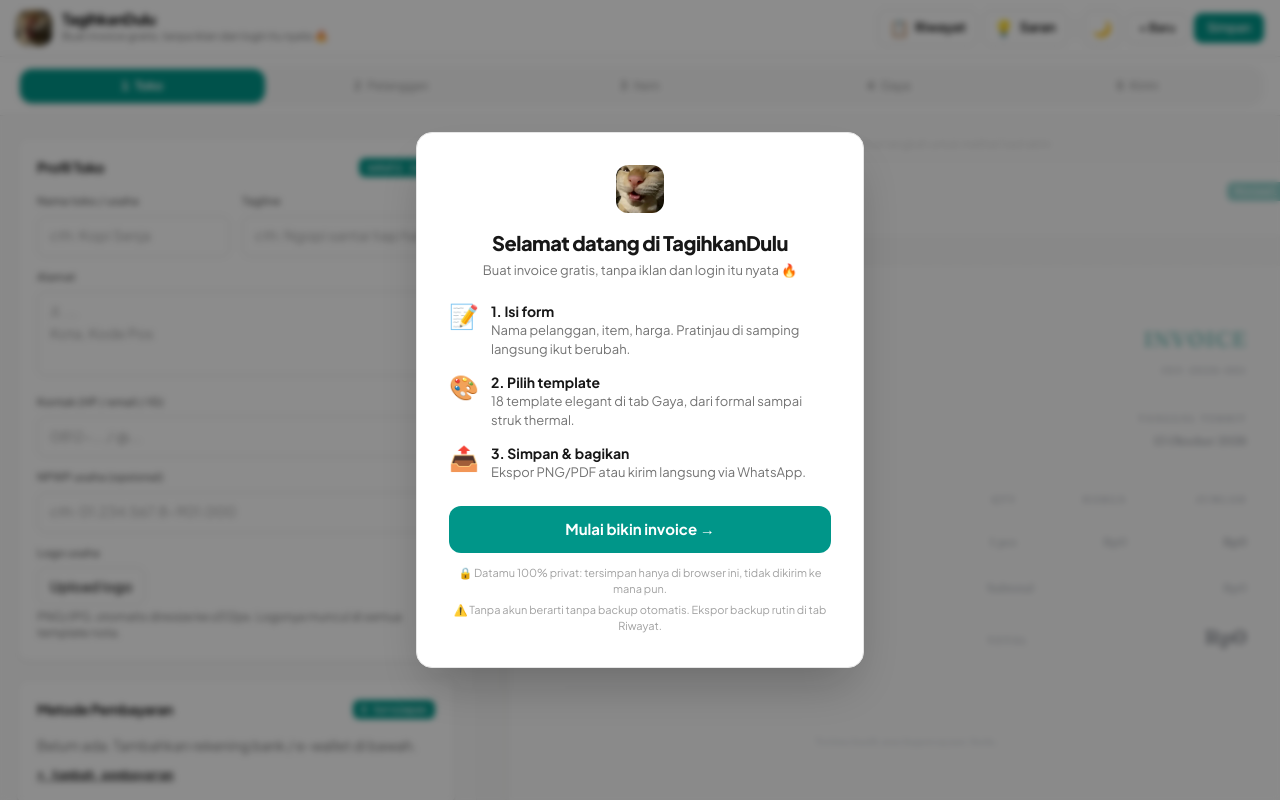
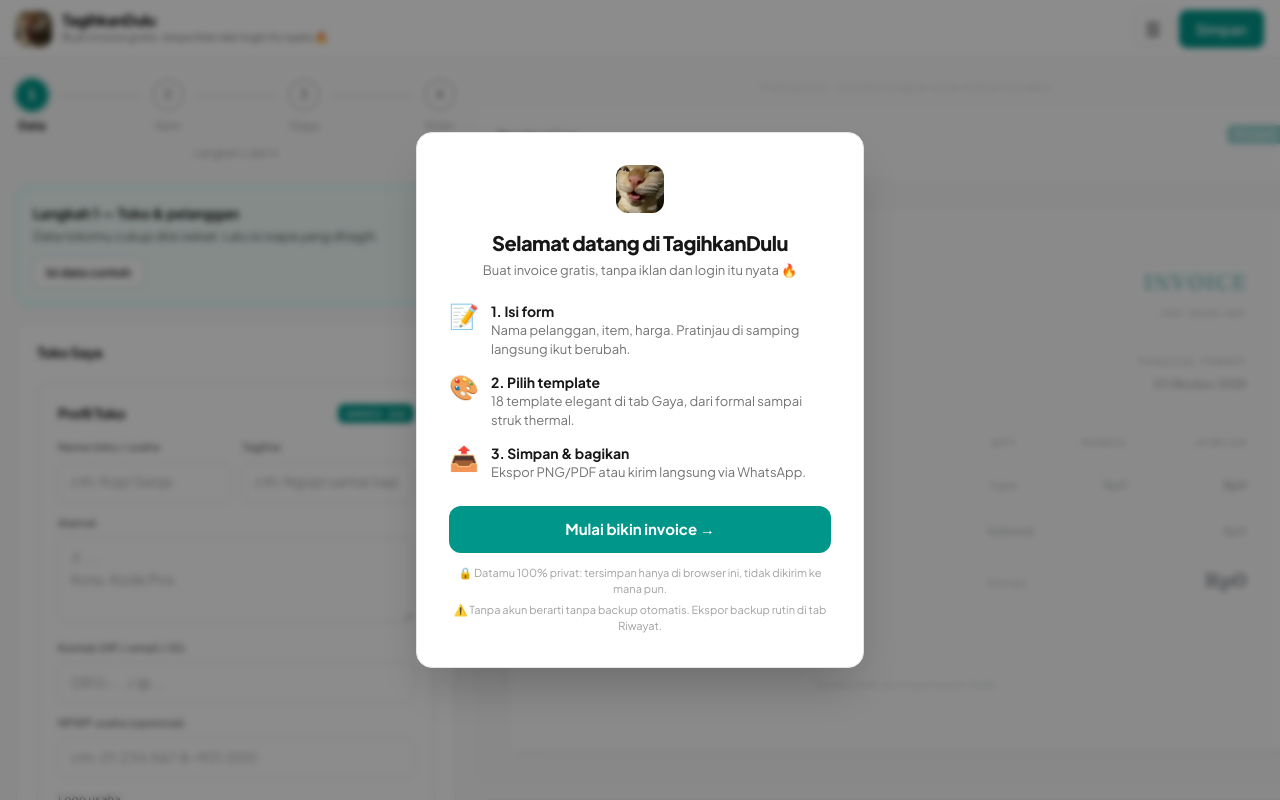
Before and after one commit to junanda24/notakandulu, a React (Vite) app: page / in a window 1280 px wide. Shown: the top 800 px of the page. Built offline with nearby package versions, Linux system fonts and the light colour scheme.

Commit message:
Burger drawer + stepper kanonis 4-step (Toko&Pelanggan gabung)

```diff
--- a/src/App.jsx
+++ b/src/App.jsx
@@ -1,5 +1,5 @@
 import { useEffect, useMemo, useState } from "react";
-import Wizard, { NavStepper } from "./components/wizard/Wizard.jsx";
+import Wizard from "./components/wizard/Wizard.jsx";
 import { getSteps, STEP_IDS } from "./components/wizard/shared.jsx";
 import HistoryPanel from "./components/HistoryPanel.jsx";
 import Preview, { InvoiceSheet, MobilePreviewModal } from "./components/Preview.jsx";
@@ -14,6 +14,22 @@ import {
 import SaranPanel from "./components/SaranPanel.jsx";
 import WelcomeModal from "./components/WelcomeModal.jsx";
 import Splash from "./components/Splash.jsx";
+
+function DrawerItem({ icon, label, active, onClick }) {
+  return (
+    <button
+      onClick={onClick}
+      className={`flex w-full items-center gap-3 rounded-xl px-3 py-3 text-sm transition ${
+        active
+          ? "bg-teal-50 dark:bg-teal-950 font-bold text-teal-700 dark:text-teal-300"
+          : "font-medium text-neutral-700 dark:text-neutral-200 hover:bg-neutral-100 dark:hover:bg-neutral-800"
+      }`}
+    >
+      <span className="text-lg leading-none">{icon}</span>
+      {label}
+    </button>
+  );
+}
 
 export default function App() {
   const [tab, setTab] = useState("buat");
@@ -32,17 +48,35 @@ export default function App() {
   const [settings, setSettingsState] = useState(getSettings);
   const [history, setHistory] = useState(getHistory);
   const [toast, setToast] = useState("");
-  const goTab = (id) => { setTab(id); setMobileView("form"); };
+  const [drawer, setDrawer] = useState(false); // side menu (burger)
+  const goTab = (id) => { setTab(id); setMobileView("form"); setDrawer(false); };
+
+  const toggleDark = () => {
+    const next = !dark;
+    setDark(next);
+    document.documentElement.classList.toggle("dark", next);
+    try { localStorage.setItem("notakandulu:theme", next ? "dark" : "light"); } catch {}
+  };
+
+  // Kunci scroll + Escape saat drawer terbuka
+  useEffect(() => {
+    if (!drawer) return;
+    const prev = document.body.style.overflow;
+    document.body.style.overflow = "hidden";
+    const onKey = (e) => { if (e.key === "Escape") setDrawer(false); };
+    window.addEventListener("keydown", onKey);
+    return () => {
+      document.body.style.overflow = prev;
+      window.removeEventListener("keydown", onKey);
+    };
+  }, [drawer]);
   // Posisi wizard (disimpan biar refresh tidak mengulang dari awal)
   const [wstep, setWstep] = useState(() => {
     try {
       const s = localStorage.getItem("notakandulu:wstep");
       if (s && STEP_IDS.includes(s)) return s;
     } catch {}
-    try {
-      const p = getProfile();
-      return p?.shopName?.trim() ? "pelanggan" : "toko";
-    } catch { return "pelanggan"; }
+    return "data";
   });
   const persistWstep = (id) => {
     setWstep(id);
@@ -97,8 +131,7 @@ export default function App() {
 
   const handleNew = () => {
     setInv(blankInvoice({ number: expandNumber(settings.numberPattern, peekCounter(), todayIso()), date: todayIso(), currency: settings.currency }));
-    // Mulai dari Toko kalau profil kosong, kalau tidak langsung ke Pelanggan (Toko tetap bisa diklik)
-    persistWstep(profile?.shopName?.trim() ? "pelanggan" : "toko");
+    persistWstep("data");
     setTab("buat");
     setMobileView("form");
     showToast("Nota baru ✓");
@@ -157,8 +190,8 @@ export default function App() {
     // eslint-disable-next-line react-hooks/exhaustive-deps
   }, [tab, inv, profile, settings, history, wstep]);
 
-  // Info langkah wizard untuk badge tab "Buat Nota" + redup pratinjau di langkah awal
-  const wizSteps = getSteps(profile);
+  // Info langkah wizard untuk redup pratinjau di langkah awal
+  const wizSteps = getSteps();
   const wizIdx = Math.max(0, wizSteps.findIndex((s) => s.id === wstep));
   const dimPreview = tab === "buat" && wizIdx < wizSteps.length - 2;
 
@@ -177,52 +210,17 @@ export default function App() {
               <p className="text-[11px] text-neutral-500 dark:text-neutral-400 mt-0.5 truncate">Buat invoice gratis, tanpa iklan dan login itu nyata 🔥</p>
             </div>
           </div>
-          <div className="flex items-center gap-1.5 shrink-0">
-            {/* Riwayat & Saran pindah ke header — nav fokus 100% ke stepper */}
+          <div className="flex items-center gap-2 shrink-0">
             <button
-              onClick={() => goTab("riwayat")}
-              title="Riwayat nota"
-              className={`brutal-btn h-9 rounded-lg px-2.5 text-base flex items-center gap-1.5 ${tab === "riwayat" ? "bg-teal-600! border-teal-600! text-white" : ""}`}
+              onClick={() => setDrawer(true)}
+              title="Menu"
+              className="brutal-btn h-9 w-9 rounded-lg text-lg leading-none"
             >
-              📋<span className="hidden md:inline text-[13px] font-bold">Riwayat</span>
+              ☰
             </button>
-            <button
-              onClick={() => goTab("saran")}
-              title="Kritik & saran"
-              className={`brutal-btn h-9 rounded-lg px-2.5 text-base flex items-center gap-1.5 ${tab === "saran" ? "bg-teal-600! border-teal-600! text-white" : ""}`}
-            >
-              💡<span className="hidden md:inline text-[13px] font-bold">Saran</span>
-            </button>
-            <span className="w-px h-6 bg-line mx-0.5" />
-            <button
-              onClick={() => {
-                const next = !dark;
-                setDark(next);
-                document.documentElement.classList.toggle("dark", next);
-                try { localStorage.setItem("notakandulu:theme", next ? "dark" : "light"); } catch {}
-              }}
-              title={dark ? "Mode terang" : "Mode gelap"}
-              className="brutal-btn h-9 w-9 rounded-lg text-base"
-            >
-              {dark ? "☀️" : "🌙"}
-            </button>
-            <Btn onClick={handleNew} title="Buat nota baru" className="py-1.5! px-3! text-xs!">
-              <span className="md:hidden text-sm font-extrabold">+</span>
-              <span className="hidden md:inline">+ Baru</span>
-            </Btn>
-            <Btn onClick={handleSave} primary className="py-1.5! px-3! text-xs!">Simpan</Btn>
+            <Btn onClick={handleSave} primary className="py-2! px-4! text-sm!">Simpan</Btn>
           </div>
         </div>
-        {/* Nav: 100% stepper — fokus penuh ke alur pembuatan */}
-        <nav className="border-t border-line">
-          <div className="mx-auto max-w-7xl px-4 py-2">
-            <NavStepper
-              steps={wizSteps}
-              idx={wizIdx}
-              onJump={(id) => { goTab("buat"); persistWstep(id); }}
-            />
-          </div>
-        </nav>
       </header>
 
       <main className="mx-auto max-w-7xl px-4 py-5">
@@ -234,7 +232,7 @@ export default function App() {
             {formPanel}
           </div>
           <div className={mobileView === "preview" ? "block" : "hidden lg:block"}>
-            <div className={`lg:sticky lg:top-[132px] transition-opacity duration-300 ${dimPreview ? "lg:opacity-40" : ""}`}>
+            <div className={`lg:sticky lg:top-[76px] transition-opacity duration-300 ${dimPreview ? "lg:opacity-40" : ""}`}>
               {dimPreview && (
                 <p className="hidden lg:block text-center text-[11px] text-neutral-400 mb-2">
                   Pratinjau live — lanjutkan langkah untuk melihat hasil akhir
@@ -293,6 +291,37 @@ export default function App() {
     {previewOpen && (
       <MobilePreviewModal inv={inv} profile={profile} settings={settings} onClose={() => setPreviewOpen(false)} />
     )}
+
+    {/* Side drawer (burger menu) */}
+    {drawer && (
+      <>
+        <div className="drawer-backdrop fixed inset-0 z-40 bg-black/40" onClick={() => setDrawer(false)} />
+        <aside className="drawer-panel fixed inset-y-0 right-0 z-50 w-72 max-w-[85vw] bg-white dark:bg-neutral-900 shadow-2xl flex flex-col">
+          <div className="flex items-center justify-between px-4 py-3.5 border-b border-line">
+            <p className="font-extrabold text-[15px] tracking-tight">Menu</p>
+            <button
+              onClick={() => setDrawer(false)}
+              title="Tutup"
+              className="brutal-btn h-9 w-9 rounded-lg text-base leading-none"
+            >
+              ✕
+            </button>
+          </div>
+          <nav className="p-2.5 space-y-1">
+            <DrawerItem icon="📋" label="Riwayat nota" active={tab === "riwayat"} onClick={() => goTab("riwayat")} />
+            <DrawerItem icon="💡" label="Kritik & saran" active={tab === "saran"} onClick={() => goTab("saran")} />
+            <DrawerItem icon="＋" label="Buat nota baru" onClick={() => { handleNew(); setDrawer(false); }} />
+          </nav>
+          <div className="mt-auto p-2.5 border-t border-line">
+            <DrawerItem
+              icon={dark ? "☀️" : "🌙"}
+              label={dark ? "Mode terang" : "Mode gelap"}
+              onClick={toggleDark}
+            />
+          </div>
+        </aside>
+      </>
+    )}
     </>
   );
 }
--- /dev/null
+++ b/src/components/wizard/StepData.jsx
@@ -0,0 +1,54 @@
+// Wizard step 1 (gabungan): data toko + data pelanggan, dipisah section.
+import { useState } from "react";
+import ShopPanel from "../ShopPanel.jsx";
+import StepPelanggan from "./StepPelanggan.jsx";
+import { Btn } from "../ui.jsx";
+import { sampleInvoice } from "./shared.jsx";
+
+function Section({ title, subtitle, defaultOpen, children }) {
+  const [open, setOpen] = useState(defaultOpen);
+  return (
+    <section className="brutal">
+      <button
+        onClick={() => setOpen(!open)}
+        className="w-full flex items-center justify-between gap-2 p-4 sm:p-5 text-left"
+      >
+        <span>
+          <span className="block text-sm font-bold tracking-tight">{title}</span>
+          {subtitle && !open && (
+            <span className="block text-[11px] text-neutral-500 mt-0.5 truncate">{subtitle}</span>
+          )}
+        </span>
+        <span className={`text-neutral-400 text-[11px] transition-transform shrink-0 ${open ? "rotate-180" : ""}`}>▼</span>
+      </button>
+      {open && <div className="px-4 sm:px-5 pb-4 sm:pb-5">{children}</div>}
+    </section>
+  );
+}
+
+export default function StepData({ inv, setInv, profile, persistProfile }) {
+  const shopFilled = !!profile?.shopName?.trim();
+  return (
+    <div className="space-y-4">
+      <div className="rounded-xl border border-teal-200 bg-teal-50 dark:border-teal-900 dark:bg-teal-950/40 p-4">
+        <p className="text-sm font-bold">Langkah 1 — Toko & pelanggan</p>
+        <p className="text-[13px] text-neutral-600 dark:text-neutral-400 mt-1">
+          Data tokomu cukup diisi sekali. Lalu isi siapa yang ditagih.
+        </p>
+        <Btn onClick={() => setInv((p) => ({ ...p, ...sampleInvoice() }))} className="mt-3 py-1.5! px-3! text-xs!">
+          Isi data contoh
+        </Btn>
+      </div>
+
+      <Section
+        title="Toko Saya"
+        subtitle={shopFilled ? profile.shopName : "Belum diisi"}
+        defaultOpen={!shopFilled}
+      >
+        <ShopPanel profile={profile} setProfile={persistProfile} />
+      </Section>
+
+      <StepPelanggan inv={inv} setInv={setInv} />
+    </div>
+  );
+}
--- a/src/components/wizard/Wizard.jsx
+++ b/src/components/wizard/Wizard.jsx
@@ -1,42 +1,64 @@
 // Wizard pembuatan nota: stepper 4-5 langkah, progress bisa diklik, data tidak hilang saat mundur.
 import { useRef } from "react";
-import ShopPanel from "../ShopPanel.jsx";
 import CustomizePanel from "../CustomizePanel.jsx";
-import StepPelanggan from "./StepPelanggan.jsx";
+import StepData from "./StepData.jsx";
 import StepItem from "./StepItem.jsx";
 import StepKirim from "./StepKirim.jsx";
 import { getSteps } from "./shared.jsx";
 import { Btn } from "../ui.jsx";
 
-// Stepper untuk nav header: segmented bar full-width, tiap step segmen tombol yang gampang di-tap.
-export function NavStepper({ steps, idx, onJump }) {
-  const SHORT = { toko: "Toko", pelanggan: "Pelanggan", item: "Item", gaya: "Gaya", kirim: "Kirim" };
+// Stepper kanonis: lingkaran indikator + garis konektor + label (anatomi baku Material/Flowbite).
+// Ditaruh di konten (bukan nav) biar dapat ruang vertikal yang layak.
+export function Stepper({ steps, idx, onJump }) {
   return (
-    <ol className="flex gap-1 rounded-2xl bg-neutral-100/70 dark:bg-neutral-900 p-1">
+    <div className="mb-6">
+      <ol className="flex items-start">
         {steps.map((s, i) => {
           const done = i < idx;
           const active = i === idx;
+          const last = i === steps.length - 1;
           return (
-          <li key={s.id} className="flex-1 min-w-0">
+            <li key={s.id} className={`flex items-start ${last ? "" : "flex-1"}`}>
               <button
                 onClick={() => onJump(s.id)}
                 aria-current={active ? "step" : undefined}
                 title={s.title}
-              className={`flex w-full items-center justify-center gap-1.5 rounded-xl px-2 py-2 text-[12px] transition ${
+                className="flex flex-col items-center gap-1.5 shrink-0"
+              >
+                <span
+                  className={`flex h-8 w-8 items-center justify-center rounded-full text-[13px] font-extrabold tabular-nums transition ${
                     active
-                  ? "bg-teal-600 text-white font-bold shadow"
+                      ? "bg-teal-600 text-white ring-4 ring-teal-600/20"
                       : done
-                    ? "text-teal-700 dark:text-teal-300 font-semibold hover:bg-teal-100/60 dark:hover:bg-teal-950"
-                    : "text-neutral-400 dark:text-neutral-500 font-medium hover:text-neutral-600 dark:hover:text-neutral-300"
+                        ? "bg-teal-600 text-white"
+                        : "border-2 border-neutral-300 dark:border-neutral-700 text-neutral-400 dark:text-neutral-500"
                   }`}
                 >
-              <span className="tabular-nums font-extrabold shrink-0">{done ? "✓" : i + 1}</span>
-              <span className="truncate hidden min-[420px]:inline">{SHORT[s.id] || s.title}</span>
+                  {done ? "✓" : i + 1}
+                </span>
+                <span
+                  className={`text-[11px] sm:text-[12px] whitespace-nowrap ${
+                    active
+                      ? "font-bold text-neutral-900 dark:text-neutral-100"
+                      : done
+                        ? "font-semibold text-neutral-600 dark:text-neutral-300"
+                        : "text-neutral-400 dark:text-neutral-500"
+                  }`}
+                >
+                  {s.short}
+                </span>
               </button>
+              {!last && (
+                <span className={`mt-4 h-0.5 flex-1 mx-1.5 sm:mx-2.5 rounded-full ${done ? "bg-teal-500" : "bg-neutral-200 dark:bg-neutral-800"}`} />
+              )}
             </li>
           );
         })}
       </ol>
+      <p className="text-center text-[11px] text-neutral-400 dark:text-neutral-500 mt-2.5 tabular-nums">
+        Langkah {idx + 1} dari {steps.length}
+      </p>
+    </div>
   );
 }
 
@@ -73,8 +95,9 @@ export default function Wizard({
 
   return (
     <div ref={topRef} className="scroll-mt-32" onKeyDown={onKeyDown}>
-      {cur.id === "toko" && <ShopPanel profile={profile} setProfile={persistProfile} />}
-      {cur.id === "pelanggan" && <StepPelanggan inv={inv} setInv={setInv} />}
+      <Stepper steps={steps} idx={idx} onJump={go} />
+
+      {cur.id === "data" && <StepData inv={inv} setInv={setInv} profile={profile} persistProfile={persistProfile} />}
       {cur.id === "item" && <StepItem inv={inv} setInv={setInv} />}
       {cur.id === "gaya" && <CustomizePanel settings={settings} setSettings={persistSettings} />}
       {cur.id === "kirim" && (
--- a/src/components/wizard/shared.jsx
+++ b/src/components/wizard/shared.jsx
@@ -6,18 +6,23 @@ import { uid } from "../../lib/format.js";
 export const UNITS = ["pcs", "box", "pak", "lusin", "kodi", "kg", "gram", "liter", "meter", "m2", "jam", "hari", "minggu", "sesi", "kali", "orang", "porsi", "lot", "paket", "set", "unit"];
 export const TERMS = ["Net 7", "Net 14", "Net 30", "Dibayar saat terima"];
 
-export const STEP_IDS = ["toko", "pelanggan", "item", "gaya", "kirim"];
+export const STEP_IDS = ["data", "item", "gaya", "kirim"];
 const STEP_TITLES = {
-  toko: "Data Toko",
-  pelanggan: "Pelanggan",
+  data: "Data Toko & Pelanggan",
   item: "Item & Hitungan",
   gaya: "Gaya Nota",
   kirim: "Bayar & Kirim",
 };
+const STEP_SHORT = {
+  data: "Data",
+  item: "Item",
+  gaya: "Gaya",
+  kirim: "Kirim",
+};
 
-// Toko selalu jadi langkah pertama — user baru wajib lewat sini, user lama bisa klik untuk ubah.
-export function getSteps(profile) {
-  return STEP_IDS.map((id) => ({ id, title: STEP_TITLES[id] }));
+// Toko & Pelanggan digabung dalam satu step "Data" (dipisah section) — 4 step lebih lega.
+export function getSteps() {
+  return STEP_IDS.map((id) => ({ id, title: STEP_TITLES[id], short: STEP_SHORT[id] }));
 }
 
 export function sampleInvoice() {
--- a/test-wizard.jsx
+++ b/test-wizard.jsx
@@ -1,7 +1,7 @@
-// SSR smoke test untuk wizard: semua step render tanpa crash, step kondisional benar.
+// SSR smoke test untuk wizard: semua step render tanpa crash, stepper kanonis benar.
 import React from "react";
 import { renderToString } from "react-dom/server";
-import Wizard, { NavStepper } from "./src/components/wizard/Wizard.jsx";
+import Wizard, { Stepper } from "./src/components/wizard/Wizard.jsx";
 import { getSteps } from "./src/components/wizard/shared.jsx";
 import { blankInvoice } from "./src/lib/calc.js";
 
@@ -14,21 +14,27 @@ const settings = { template: "saas", font: "jakarta", accent: "#0d9488", showSig
 let pass = 0, fail = 0;
 const check = (name, cond) => { cond ? pass++ : (fail++, console.log("FAIL:", name)); };
 
-// 1. getSteps: selalu 5 step, diawali toko
-check("getSteps -> 5 steps mulai dari toko", getSteps(profileEmpty).length === 5 && getSteps(profileEmpty)[0].id === "toko");
-check("getSteps profil isi -> tetap 5 steps", getSteps(profileFull).length === 5 && getSteps(profileFull)[0].id === "toko");
+// 1. getSteps: 4 step — data, item, gaya, kirim
+{
+  const steps = getSteps();
+  check("getSteps -> 4 steps", steps.length === 4);
+  check("urutan step benar", steps.map((s) => s.id).join(",") === "data,item,gaya,kirim");
+  check("step punya short label", steps.every((s) => s.short && s.title));
+}
 
-// 2. NavStepper: semua step ter-render + bisa diklik (ada 5 tombol)
+// 2. Stepper kanonis: <ol>, 4 tombol, indikator + konektor + aria-current
 try {
-  const steps = getSteps(profileFull);
-  const html = renderToString(<NavStepper steps={steps} idx={2} onJump={noop} />);
+  const steps = getSteps();
+  const html = renderToString(<Stepper steps={steps} idx={1} onJump={noop} />);
   const btnCount = (html.match(/<button/g) || []).length;
-  check("NavStepper 5 tombol step", btnCount === 5 && html.includes("Kirim"));
-} catch (e) { check("NavStepper 5 tombol step", false); console.log("  error:", e.message); }
+  check("Stepper 4 tombol step", btnCount === 4);
+  check("Stepper ada <ol> + aria-current", html.includes("<ol") && html.includes('aria-current="step"'));
+  check("Stepper ada konektor", html.includes("rounded-full") && html.includes("Langkah"));
+} catch (e) { check("Stepper render", false); console.log("  error:", e.message); }
 
-// 3. tiap step wizard render tanpa crash (konten step, bukan judul nav)
-const STEP_MARKERS = { toko: "Profil Toko", pelanggan: "Data Nota", item: "Tambah item", gaya: "Template Nota", kirim: "Ringkasan Nota" };
-for (const s of getSteps(profileFull)) {
+// 3. tiap step wizard render tanpa crash
+const STEP_MARKERS = { data: "Toko Saya", item: "Tambah item", gaya: "Template Nota", kirim: "Ringkasan Nota" };
+for (const s of getSteps()) {
   try {
     const html = renderToString(
       <Wizard inv={inv} setInv={noop} profile={profileFull} persistProfile={noop}
@@ -42,17 +48,24 @@ for (const s of getSteps(profileFull)) {
   }
 }
 
-// 3. step toko render (profil kosong)
+// 4. step data: section toko terbuka kalau profil kosong, tertutup (ada subtitle) kalau sudah isi
 try {
-  const html = renderToString(
+  const htmlEmpty = renderToString(
     <Wizard inv={inv} setInv={noop} profile={profileEmpty} persistProfile={noop}
-      settings={settings} persistSettings={noop} stepId="toko" setStepId={noop}
+      settings={settings} persistSettings={noop} stepId="data" setStepId={noop}
       onSave={noop} onNew={noop} onGotoToko={noop} onGotoRiwayat={noop} />
   );
-  check("render step toko", html.includes("Profil Toko"));
-} catch (e) { check("render step toko", false); console.log("  error:", e.message); }
+  const htmlFull = renderToString(
+    <Wizard inv={inv} setInv={noop} profile={profileFull} persistProfile={noop}
+      settings={settings} persistSettings={noop} stepId="data" setStepId={noop}
+      onSave={noop} onNew={noop} onGotoToko={noop} onGotoRiwayat={noop} />
+  );
+  check("step data profil kosong -> form toko terbuka", htmlEmpty.includes("Nama toko / usaha"));
+  check("step data profil isi -> ada subtitle nama toko", htmlFull.includes("Kopi Senja"));
+  check("step data ada field pelanggan", htmlEmpty.includes("Nama pelanggan") && htmlFull.includes("Nama pelanggan"));
+} catch (e) { check("step data sections", false); console.log("  error:", e.message); }
 
-// 4. step kirim memuat ringkasan total
+// 5. step kirim memuat ringkasan + ekspor
 try {
   const html = renderToString(
     <Wizard inv={inv} setInv={noop} profile={profileFull} persistProfile={noop}
@@ -63,14 +76,14 @@ try {
   check("step kirim ada ekspor & bagikan", html.includes("Ekspor &amp; Bagikan") && html.includes("Unduh PNG"));
 } catch (e) { check("step kirim ada ringkasan + simpan", false); console.log("  error:", e.message); }
 
-// 5. stepId tak valid -> fallback ke step pertama, bukan crash
+// 6. stepId tak valid -> fallback ke step pertama, bukan crash
 try {
   const html = renderToString(
     <Wizard inv={inv} setInv={noop} profile={profileFull} persistProfile={noop}
       settings={settings} persistSettings={noop} stepId="ngawur" setStepId={noop}
       onSave={noop} onNew={noop} onGotoToko={noop} onGotoRiwayat={noop} />
   );
-  check("invalid stepId fallback", html.includes("Profil Toko"));
+  check("invalid stepId fallback", html.includes("Toko Saya"));
 } catch (e) { check("invalid stepId fallback", false); }
 
 console.log(`\nWizard SSR: ${pass} pass, ${fail} fail`);
```
Also changed, not shown: src/components/wizard/StepPelanggan.jsx (+4 -14 lines), src/index.css (+12 -0 lines), 5 other files (tests, documents, lock files or other folders). Lines whose indentation alone changed are shown as unchanged.
